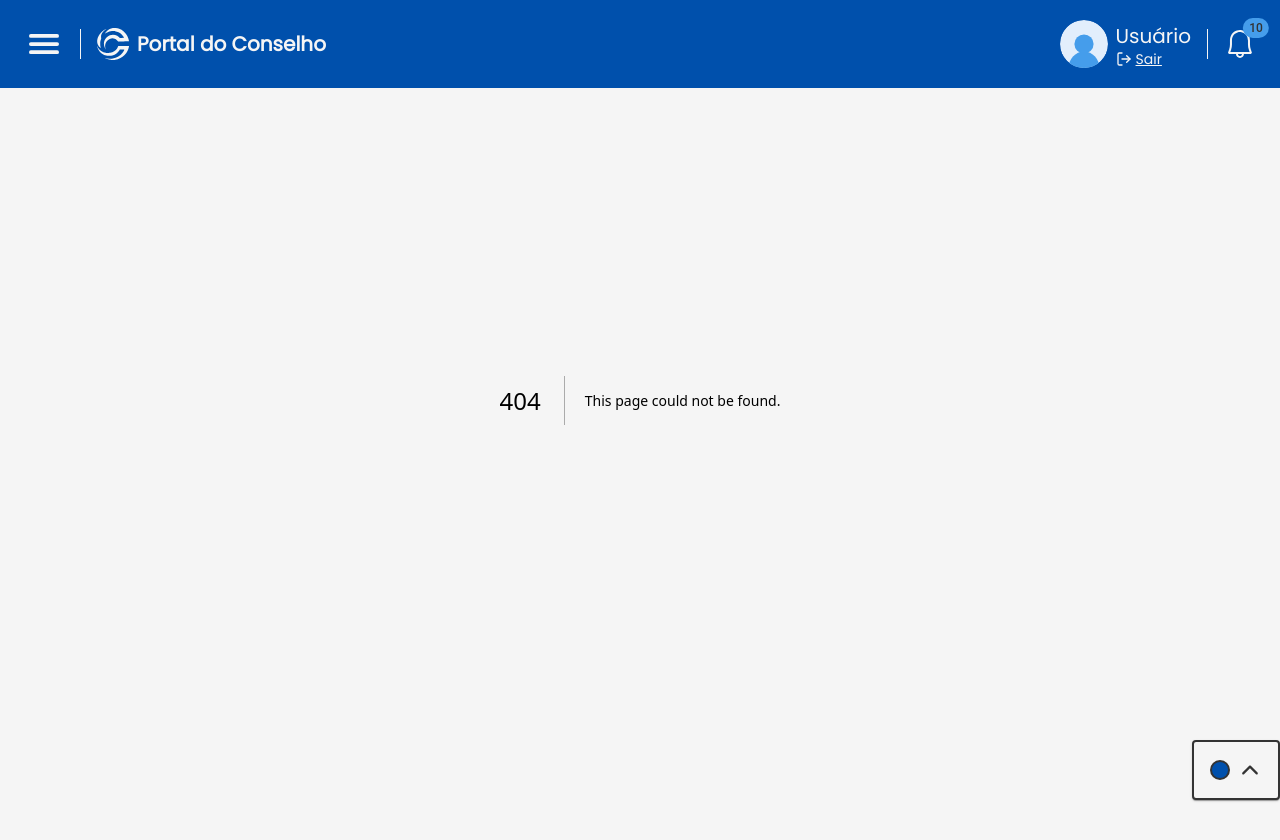
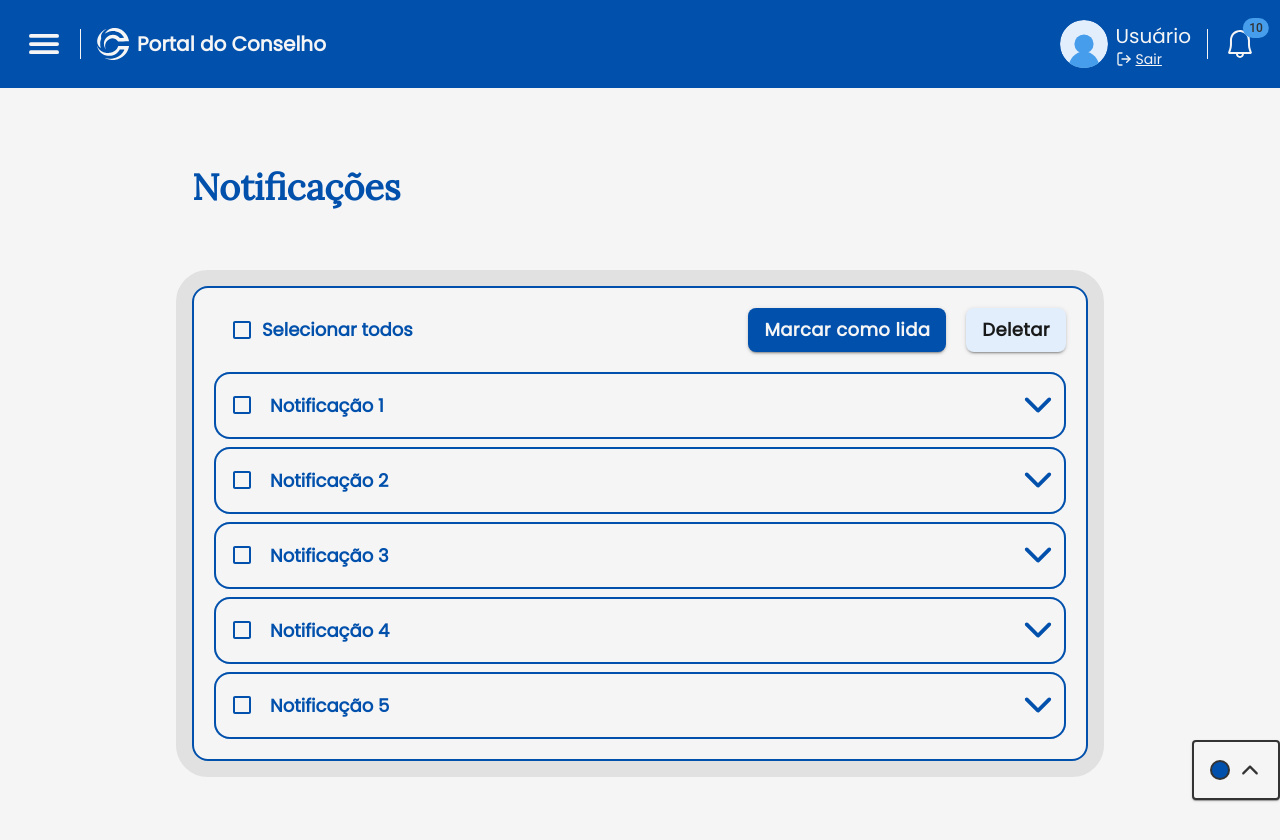
Before and after one commit to Hivqs79/Portal_do_Conselho, a Next.js app in the folder front/app/: page /notifications in a window 1280 px wide. Before the commit this address had no page. Shown: the top 840 px of the page. Built offline with nearby package versions, Linux system fonts and the light colour scheme.

Commit message:
:sparkles: feat: Create notifications page

```diff
--- /dev/null
+++ b/front/app/app/notifications/page.tsx
@@ -0,0 +1,125 @@
+"use client";
+import { useEffect, useState } from "react";
+import AccordionComponent from "@/components/AccordionComponent";
+import Title from "@/components/Title";
+import { useThemeContext } from "@/hooks/useTheme";
+import { Box, Button, Checkbox, Typography } from "@mui/material";
+
+export default function Notifications() {
+  const {
+    colorByMode,
+    colorByModeSecondary,
+    backgroundColor,
+    textDarkColor,
+    whiteColor,
+  } = useThemeContext();
+
+  const [selectedNotifications, setSelectedNotifications] = useState<number[]>(
+    []
+  );
+  const [notificationsMessage, setNotificationsMessage] = useState(false);
+  const isAllSelected = selectedNotifications.length === notifications.length;
+
+  const handleSelectAll = () => {
+    if (isAllSelected) {
+      setSelectedNotifications([]);
+    } else {
+      setSelectedNotifications(notifications.map((_, index) => index));
+    }
+  };
+
+  const handleSelectNotification = (index: number) => {
+    setSelectedNotifications((prevSelected) => {
+      if (prevSelected.includes(index)) {
+        return prevSelected.filter((i) => i !== index);
+      } else {
+        return [...prevSelected, index];
+      }
+    });
+  };
+
+  useEffect(() => {
+    if (selectedNotifications.length === 0) {
+      setNotificationsMessage(false);
+    } else {
+      setNotificationsMessage(true);
+    }
+  }, [selectedNotifications]);
+
+  return (
+    <Box>
+      <Title textHighlight="Notificações" />
+      <Box
+        style={{
+          borderColor: colorByModeSecondary,
+          backgroundColor: backgroundColor,
+        }}
+        className="border-2 outline-component p-5 flex flex-col gap-5"
+      >
+        <Box className="flex flex-wrap justify-between items-center gap-y-5 gap-x-20">
+          <Box className="flex flex-wrap items-center gap-2 ml-4">
+            <Box className="flex items-center">
+              <Checkbox
+                className="!mr-2"
+                onChange={handleSelectAll}
+                checked={isAllSelected}
+              />
+              <Typography style={{ color: colorByMode }} variant="lg_text_bold">
+                Selecionar todos
+              </Typography>
+              {notificationsMessage && (
+                <Box
+                  style={{ backgroundColor: colorByMode }}
+                  className="h-[30px] w-[.125rem] ml-2"
+                ></Box>
+              )}
+            </Box>
+            {notificationsMessage && (
+              <Typography color={colorByMode} variant="lg_text_bold">
+                {selectedNotifications.length}
+                {selectedNotifications.length === 1
+                  ? " mensagem selecionada"
+                  : " mensagens selecionadas"}
+              </Typography>
+            )}
+          </Box>
+          <Box className="flex flex-wrap gap-5">
+            <Button variant="contained">
+              <Typography variant="lg_text_bold" color={whiteColor}>
+                Marcar como lida
+              </Typography>
+            </Button>
+            <Button variant="contained" color="terciary">
+              <Typography variant="lg_text_bold" color={textDarkColor}>
+                Deletar
+              </Typography>
+            </Button>
+          </Box>
+        </Box>
+
+        <Box className="flex flex-col gap-2">
+          {notifications.map((notification, index) => (
+            <Box key={index}>
+              <AccordionComponent
+                type="notification"
+                name={notification.title}
+                description={notification.description}
+                outlined
+                onChange={() => handleSelectNotification(index)}
+                checked={selectedNotifications.includes(index)}
+              />
+            </Box>
+          ))}
+        </Box>
+      </Box>
+    </Box>
+  );
+}
+
+const notifications = [
+  { title: "Notificação 1", description: "Lorem ipsum dolor sit amet." },
+  { title: "Notificação 2", description: "Consectetur adipisicing elit." },
+  { title: "Notificação 3", description: "Ad dolore cum expedita pariatur." },
+  { title: "Notificação 4", description: "Aliquam unde sunt nihil ex." },
+  { title: "Notificação 5", description: "Voluptate beatae exercitationem!" },
+];
--- a/front/app/components/AccordionComponent.tsx
+++ b/front/app/components/AccordionComponent.tsx
@@ -6,11 +6,10 @@ import {
   AccordionDetails,
   Box,
   Typography,
+  Checkbox,
 } from "@mui/material";
 import { IoIosArrowDown } from "react-icons/io";
 import Icon from "./Icon";
-import TextareaComponent from "./input/TextareaComponent";
-import Rank from "./rank/Rank";
 import { useState } from "react";
 
 interface AnotationProps {
@@ -18,45 +17,33 @@ interface AnotationProps {
   outlined?: boolean;
   name: string;
   description?: string;
-  rank?: string;
-  positiveContent?: string;
-  negativeContent?: string;
+  onChange?: () => void; // Adicionado
+  checked?: boolean; // Adicionado
 }
 
 export default function AccordionComponent({
   type,
   name,
   description,
-  rank,
-  positiveContent,
-  negativeContent,
   outlined,
+  onChange,
+  checked,
 }: AnotationProps) {
-  const { primaryColor, whiteColor, backgroundColor, colorByModeSecondary } =
-    useThemeContext();
+  const {
+    primaryColor,
+    whiteColor,
+    backgroundColor,
+    colorByModeSecondary,
+    terciaryColor,
+    colorByMode,
+  } = useThemeContext();
   const [isOpen, setIsOpen] = useState(false);
-
-  const translateRank = (rank: string) => {
-    switch (rank) {
-      case "excellent":
-        return "Excelente";
-      case "good":
-        return "Bom";
-      case "average":
-        return "Mediano";
-      case "critical":
-        return "Crítico";
-      case "none":
-        return "Nenhum rank";
-    }
-  };
 
   return (
     <Accordion
       sx={{
         boxShadow: `inset 0px 0px 0px 2px ${colorByModeSecondary}`,
         backgroundColor: outlined ? backgroundColor : "transparent",
-        // boxShadow: `0px 0px 5px 1px ${colorByModeSecondary}30`,
         "&:before": {
           display: "none",
         },
@@ -87,42 +74,35 @@ export default function AccordionComponent({
               margin: "0px !important",
             },
           },
+          "&.Mui-focusVisible": {
+            backgroundColor: outlined
+              ? backgroundColor + " !important"
+              : "transparent !important",
+          },
         }}
       >
-        <Box className="flex justify-between items-center w-full mx-5">
-          <Typography
-            variant="lg_text_bold"
-            color={outlined ? colorByModeSecondary : whiteColor}
-          >
-            {name}
-          </Typography>
-          {isOpen && type === "council" && (
-            <Box
-              onClick={(e) => e.stopPropagation()}
-              className="flex items-center gap-5 cursor-default"
+        <Box className="flex justify-between items-center w-full mx-2">
+          <Box className="flex items-center gap-2">
+            {type === "notification" && (
+              <Checkbox
+                onClick={(e) => e.stopPropagation()}
+                onChange={onChange}
+                checked={checked}
+                className="!mr-2"
+                sx={{
+                  "& .MuiSvgIcon-root": {
+                    fill: outlined ? colorByMode : terciaryColor,
+                  },
+                }}
+              />
+            )}
+            <Typography
+              variant="lg_text_bold"
+              color={outlined ? colorByMode : whiteColor}
             >
-              <Typography
-                variant="lg_text_bold"
-                color={outlined ? colorByModeSecondary : whiteColor}
-              >
-                Classificação da turma:
-              </Typography>
-              <Box title={translateRank(rank as string)}>
-                <Rank
-                  outline={true}
-                  popover={false}
-                  type={
-                    rank as
-                      | "excellent"
-                      | "good"
-                      | "average"
-                      | "critical"
-                      | "none"
-                  }
-                />
-              </Box>
-            </Box>
-          )}
+              {name}
+            </Typography>
+          </Box>
         </Box>
       </AccordionSummary>
       <AccordionDetails
@@ -131,30 +111,10 @@ export default function AccordionComponent({
           backgroundColor: "transparent",
           borderTop: "none",
           borderColor: colorByModeSecondary,
-          paddingLeft: "16px !important",
+          paddingLeft: "8px !important",
         }}
       >
-        {type === "council" && (
-          <Box className="flex gap-10 p-2">
-            <TextareaComponent
-              readonly={true}
-              title="Pontos Positivos"
-              content={positiveContent}
-              copyButton={true}
-            />
-            <div
-              style={{ backgroundColor: colorByModeSecondary }}
-              className="hidden lg:block w-[.2rem] h-[255px]"
-            ></div>
-            <TextareaComponent
-              readonly={true}
-              title="Pontos a Melhorar"
-              content={negativeContent}
-              copyButton={true}
-            />
-          </Box>
-        )}
-        {type === "default" && (
+        {type !== "council" && (
           <Box className="flex gap-10 p-2">
             <Typography variant="lg_text_regular">{description}</Typography>
           </Box>
--- a/front/app/theme/ThemeSettings.ts
+++ b/front/app/theme/ThemeSettings.ts
@@ -482,6 +482,26 @@ export default class ThemeSettings {
             },
           },
         },
+        MuiCheckbox: {
+          styleOverrides: {
+            root: {
+              "& .MuiSvgIcon-root": {
+                fill: colorByMode,
+              },
+              padding: 0,
+            },
+          },
+        },
+        MuiRadio: {
+          styleOverrides: {
+            root: {
+              "& .MuiSvgIcon-root": {
+                fill: colorByMode,
+              },
+              padding: 0,
+            },
+          },
+        },
       },
     });
   }
```
